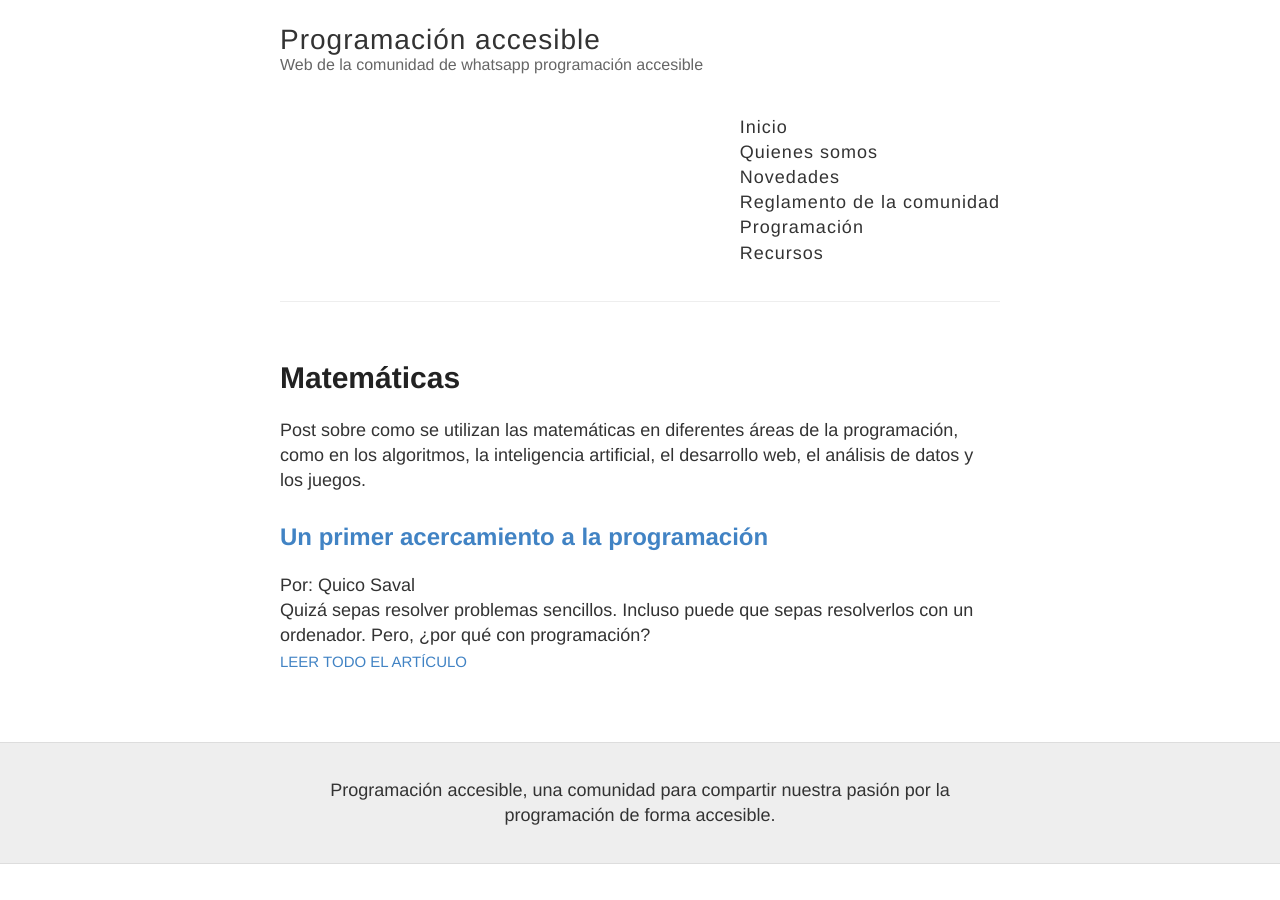
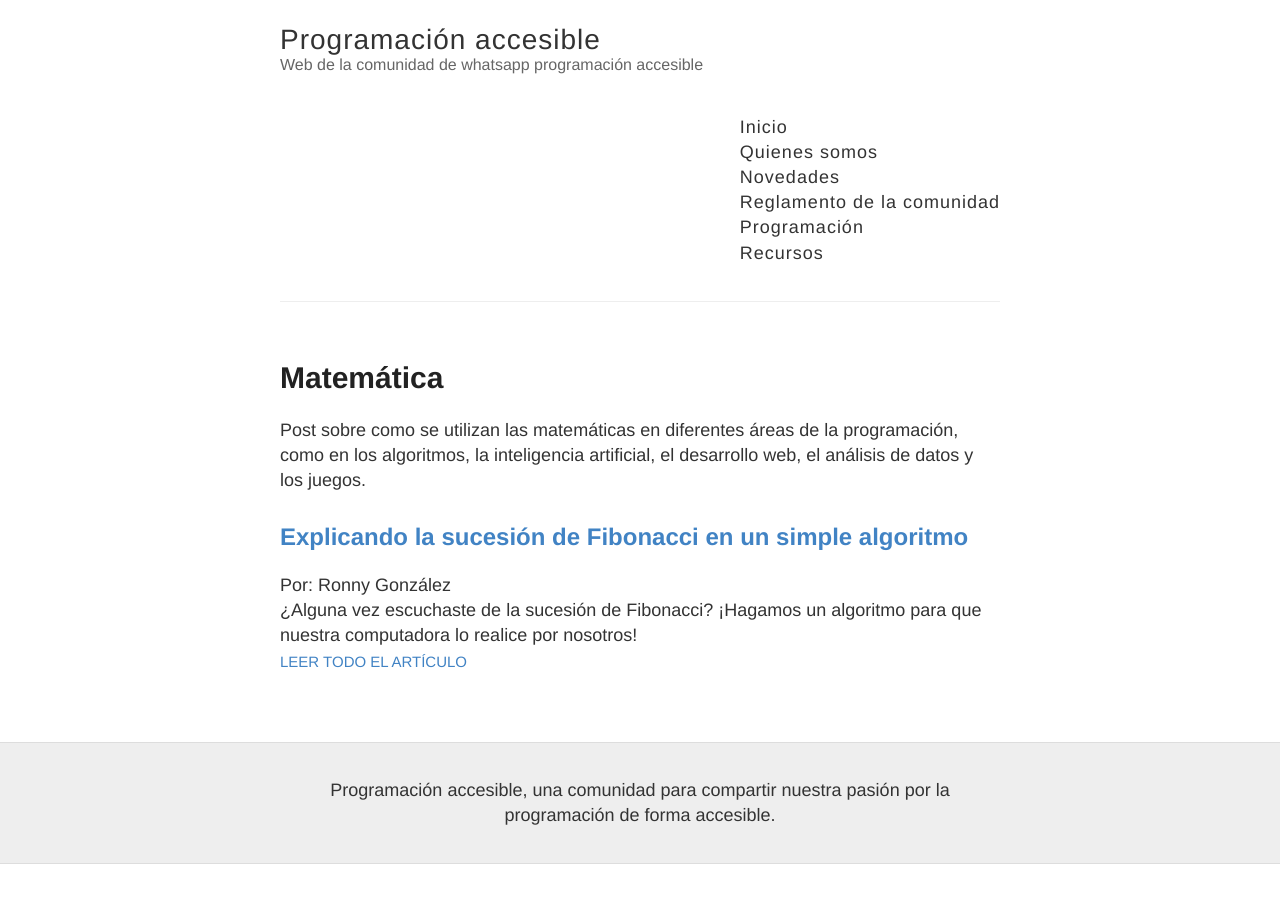
Before and after one commit to programacion-accesible/programacion-accesible.github.io, a Jekyll site: the page built from tags/matematica.md, in a window 1280 px wide. Built offline with Jekyll 4.4.1, drawn with Linux system fonts in a browser that asks for light colours.

Commit message:
acomodado tags

```diff
--- a/_posts/2024-2-22-sucesion-de-fibonacci-en-programacion.md
+++ b/_posts/2024-2-22-sucesion-de-fibonacci-en-programacion.md
@@ -2,7 +2,7 @@
 layout: post
 title: Explicando la sucesión de Fibonacci en un simple algoritmo
 category: programacion
-tags: [matemáticas, fibonacci, javascript]
+tags: [matematica, javascript]
 author: Ronny González
 excerpt: ¿Alguna vez escuchaste de la sucesión de Fibonacci? ¡Hagamos un algoritmo para que nuestra computadora lo realice por nosotros!
 ---
--- a/tags/matematicas.md
+++ b/tags/matematica.md
@@ -1,9 +1,9 @@
 ---
 layout: page
-title: Matemáticas
-permalink: /tag/matematicas
+title: Matemática
+permalink: /tag/matematica
 ---
 
 Post sobre como se utilizan las matemáticas en diferentes áreas de la programación, como en los algoritmos, la inteligencia artificial, el desarrollo web, el análisis de datos y los juegos.
 
-{% include tag-posts.html tag_name='matematicas'  %}
+{% include tag-posts.html tag_name='matematica'  %}
```
Also changed, not shown: tags/fibonacci.md (deleted, +0 -9 lines), tags/java.md (added, +9 -0 lines).
